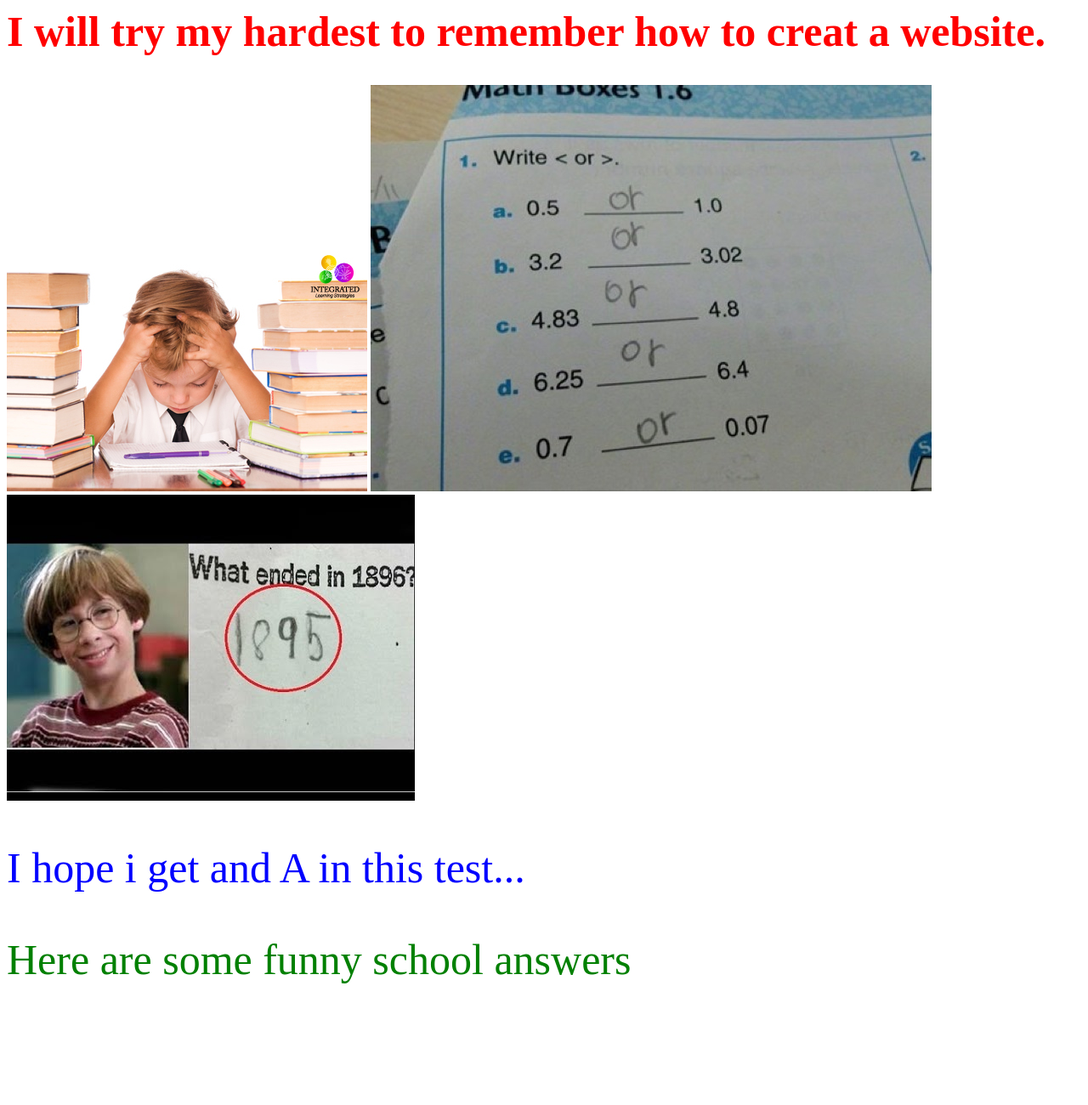
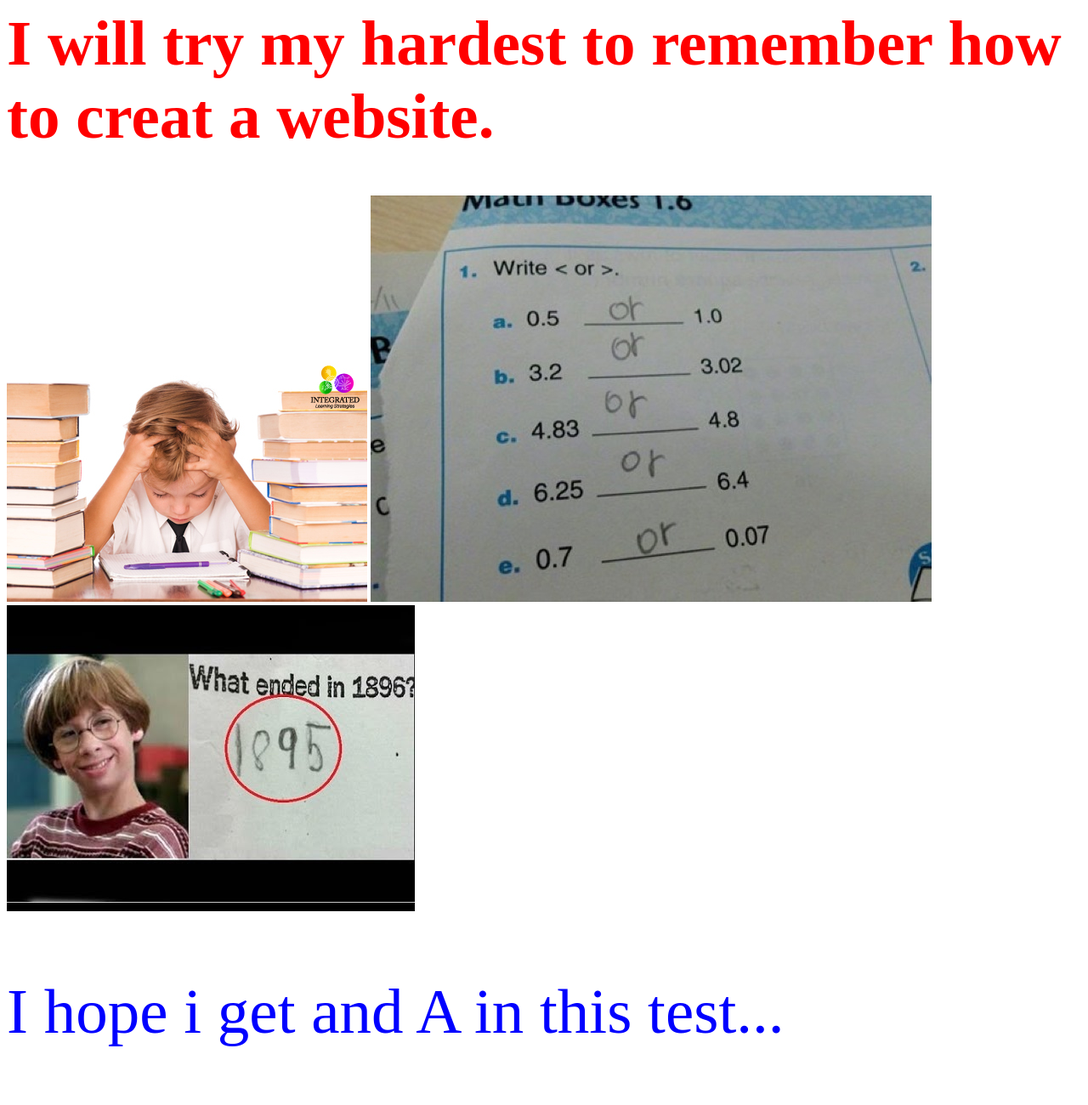
Before and after one commit to LastKing25/Test1, a plain HTML site: page index.html in a window 1280 px wide. Shown: the top 1300 px of the page at 85% size. Before the commit the page ends 1208 px from the top, so only its background shows below. Drawn offline with Linux system fonts and the light colour scheme.

Commit message:
changes 2

```diff
--- a/style.css
+++ b/style.css
@@ -1,12 +1,12 @@
 h1{
   color: red;
-  font-size: 50px;
+  font-size: 75px;
 }
 #firstsentence{
   color: blue;
-  font-size: 50px;
+  font-size: 75px;
 }
 #secondsentence{
   color: green;
-  font-size: 50px
+  font-size: 75px;
 }
```
